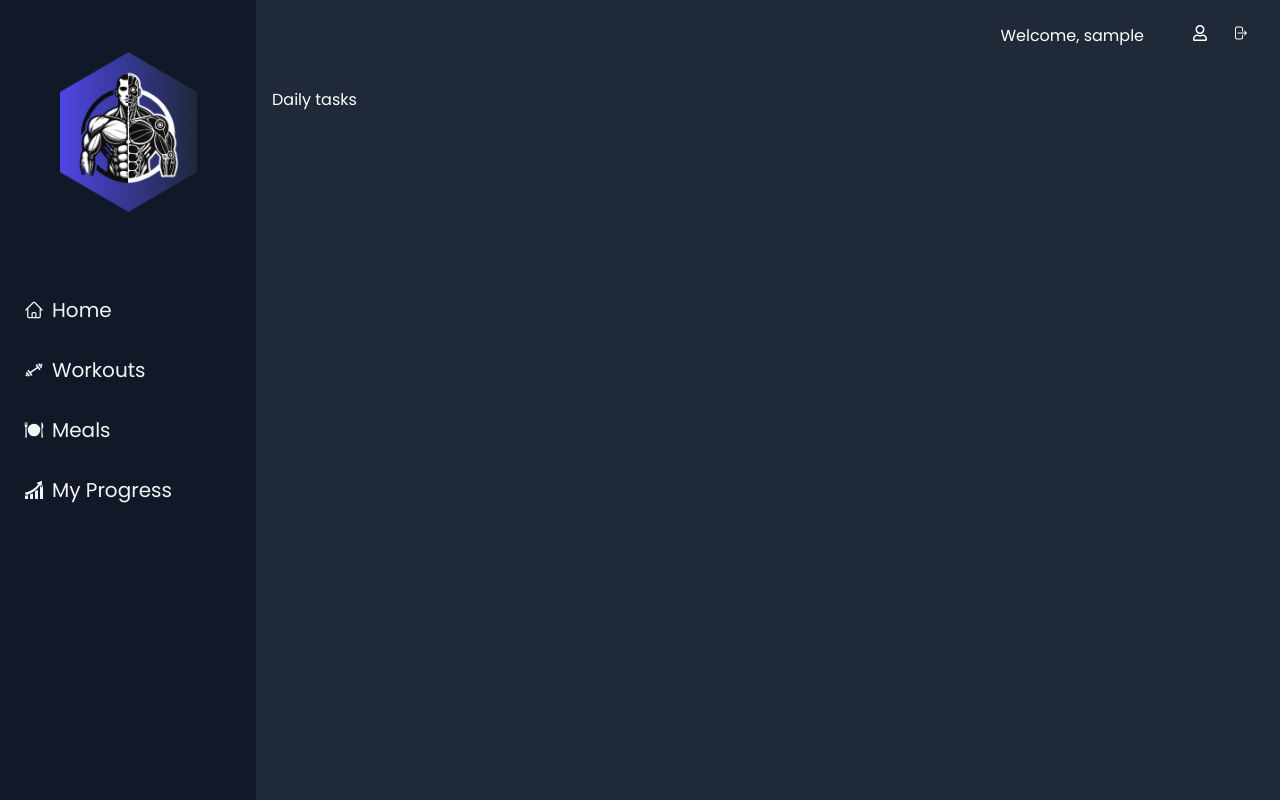
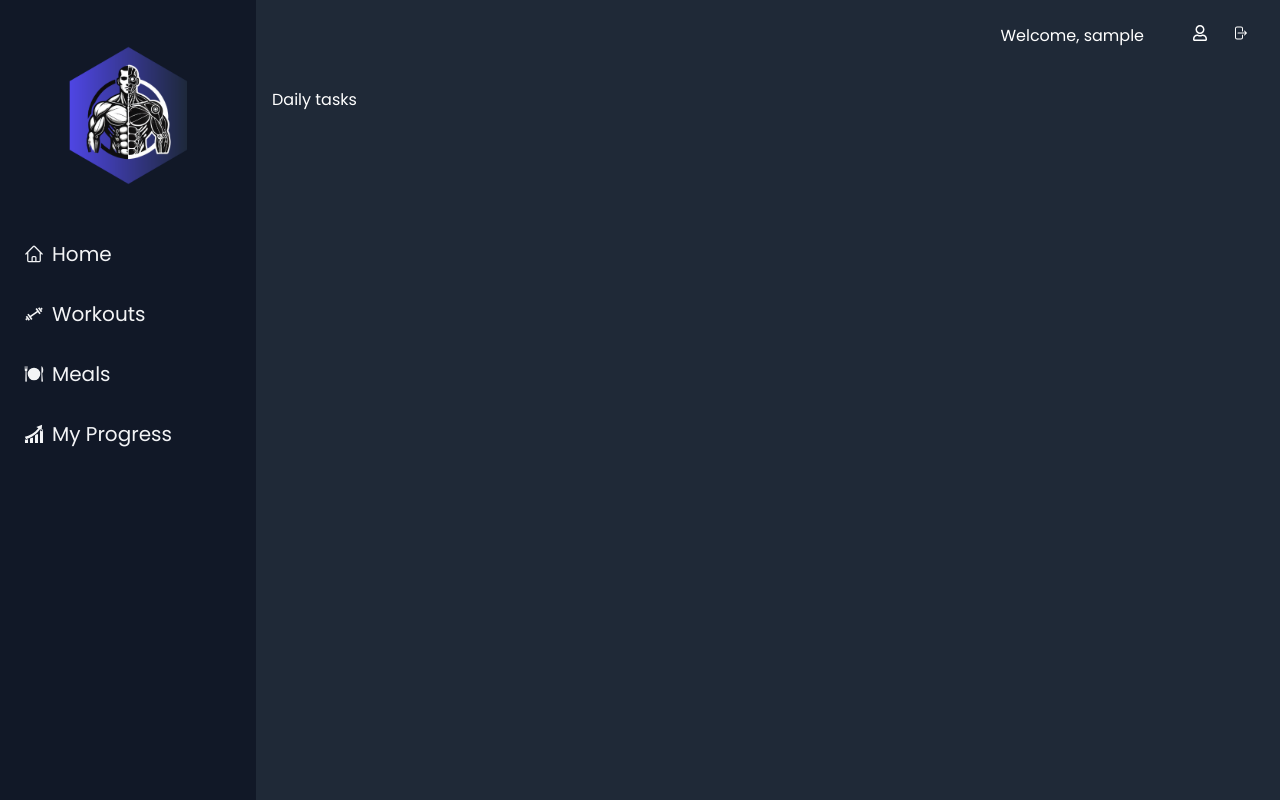
Before and after one commit to yordan-gergov01/Natty-Cyborg, a React (Vite) app in the folder frontend/: page /dashboard in a window 1280 px wide. Built offline with nearby package versions, Linux system fonts and the light colour scheme; sample sign-in values are in the browser's storage.

Commit message:
change the gap for sidebar

```diff
--- a/frontend/src/ui/Logo.jsx
+++ b/frontend/src/ui/Logo.jsx
@@ -1,6 +1,6 @@
 function Logo() {
   return (
-    <div>
+    <div className="px-4">
       <img src="../public/logo.png" alt="the-natty-cyborg" />
     </div>
   );
--- a/frontend/src/ui/Sidebar.jsx
+++ b/frontend/src/ui/Sidebar.jsx
@@ -10,7 +10,7 @@ function Sidebar({ isOpen, toggleSidebar }) {
     <aside
       className={`${
         isOpen ? "translate-x-0" : "-translate-x-full"
-      } md:translate-x-0 fixed md:relative z-50 bg-gray-900 text-white h-screen p-4 flex flex-col gap-12 w-64 transition-transform duration-300`}
+      } md:translate-x-0 fixed md:relative z-50 bg-gray-900 text-white h-screen p-4 flex flex-col gap-6 w-64 transition-transform duration-300`}
     >
       <div className="flex justify-between items-center">
         <Logo />
```
